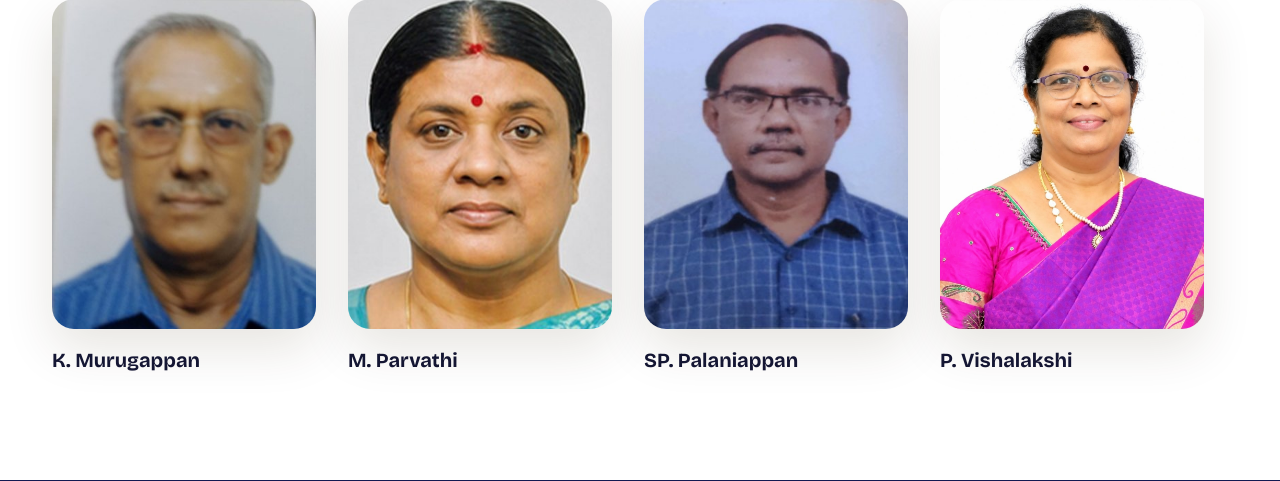
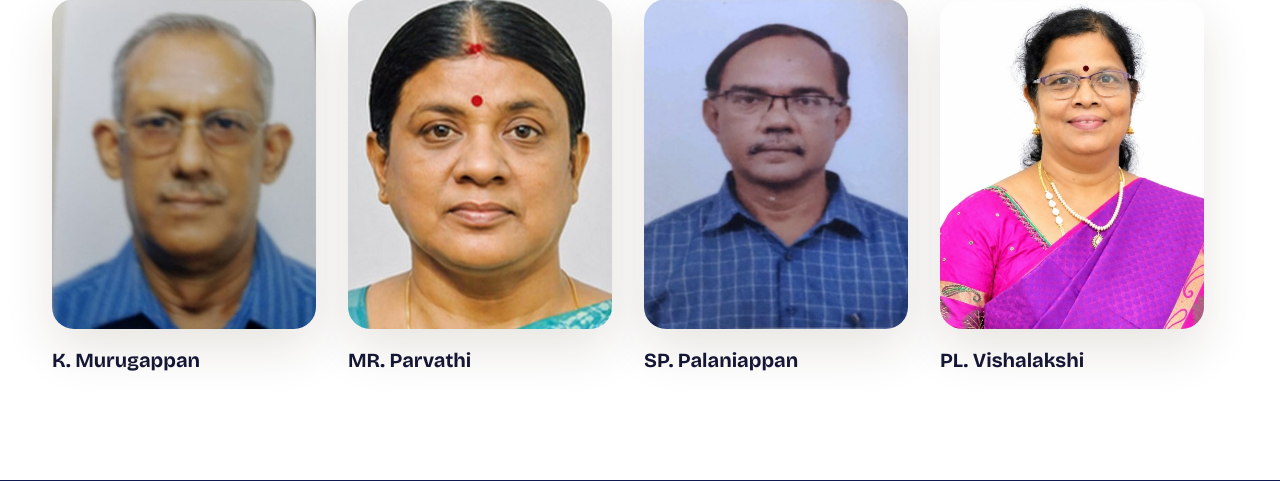
Before and after one commit to subu2003/umalakshmitrust_new_design, a PHP site: page /about.php in a window 1280 px wide. Shown: the part 3837-4318 px from the top of the page. Run offline with PHP 8.4, Linux system fonts and the light colour scheme.

Commit message:
About: volunteer names MR. Parvathi and PL. Vishalakshi
Committed by Claude

Co-Authored-By: Claude Fable 5.1 <noreply@anthropic.com>

```diff
--- a/about.php
+++ b/about.php
@@ -179,9 +179,9 @@ a,span,strong,p{overflow-wrap:anywhere}
       <div style="display: flex; flex-direction: column; gap: 12px;"><span class="eyebrow">The hands that help</span><h2 style="font-size: 48px;">Our volunteers.</h2></div>
       <div class="mc2" style="display: grid; grid-template-columns: repeat(4, minmax(0, 1fr)); gap: 32px; max-width: 1152px;">
         <div style="display: flex; flex-direction: column; gap: 16px;"><img src="assets/vol2.jpg" alt="K. Murugappan" class="img" style="aspect-ratio: 4 / 5; object-position: 50% 20%; border-radius: 22px; box-shadow: 0 20px 50px rgba(61,43,0,0.12);"><strong class="pname" style="display: block; font-family: var(--display); font-size: 20px;">K. Murugappan</strong></div>
-        <div style="display: flex; flex-direction: column; gap: 16px;"><img src="assets/vol4.jpg" alt="M. Parvathi" class="img" style="aspect-ratio: 4 / 5; object-position: 50% 20%; border-radius: 22px; box-shadow: 0 20px 50px rgba(61,43,0,0.12);"><strong class="pname" style="display: block; font-family: var(--display); font-size: 20px;">M. Parvathi</strong></div>
+        <div style="display: flex; flex-direction: column; gap: 16px;"><img src="assets/vol4.jpg" alt="MR. Parvathi" class="img" style="aspect-ratio: 4 / 5; object-position: 50% 20%; border-radius: 22px; box-shadow: 0 20px 50px rgba(61,43,0,0.12);"><strong class="pname" style="display: block; font-family: var(--display); font-size: 20px;">MR. Parvathi</strong></div>
         <div style="display: flex; flex-direction: column; gap: 16px;"><img src="assets/vol3.jpg" alt="SP. Palaniappan" class="img" style="aspect-ratio: 4 / 5; object-position: 50% 20%; border-radius: 22px; box-shadow: 0 20px 50px rgba(61,43,0,0.12);"><strong class="pname" style="display: block; font-family: var(--display); font-size: 20px;">SP. Palaniappan</strong></div>
-        <div style="display: flex; flex-direction: column; gap: 16px;"><img src="assets/vol1.jpg" alt="P. Vishalakshi" class="img" style="aspect-ratio: 4 / 5; object-position: 50% 15%; border-radius: 22px; box-shadow: 0 20px 50px rgba(61,43,0,0.12);"><strong class="pname" style="display: block; font-family: var(--display); font-size: 20px;">P. Vishalakshi</strong></div>
+        <div style="display: flex; flex-direction: column; gap: 16px;"><img src="assets/vol1.jpg" alt="PL. Vishalakshi" class="img" style="aspect-ratio: 4 / 5; object-position: 50% 15%; border-radius: 22px; box-shadow: 0 20px 50px rgba(61,43,0,0.12);"><strong class="pname" style="display: block; font-family: var(--display); font-size: 20px;">PL. Vishalakshi</strong></div>
       </div>
     </div>
   </section>
```
